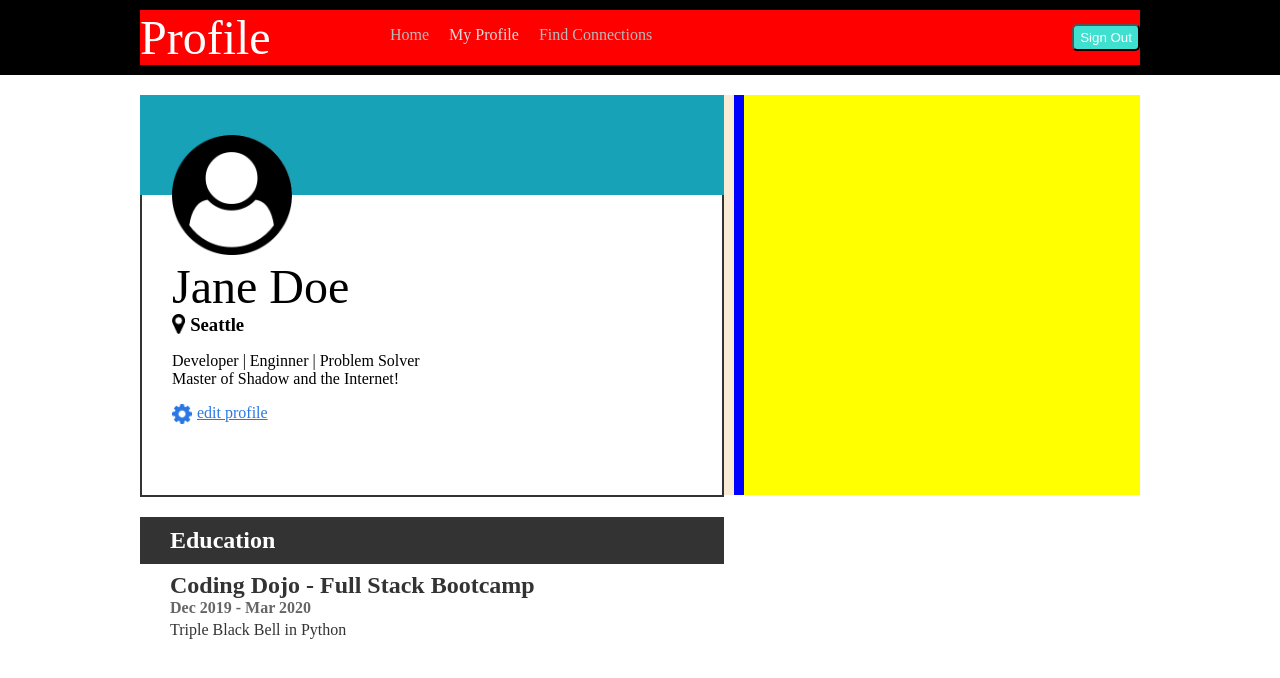
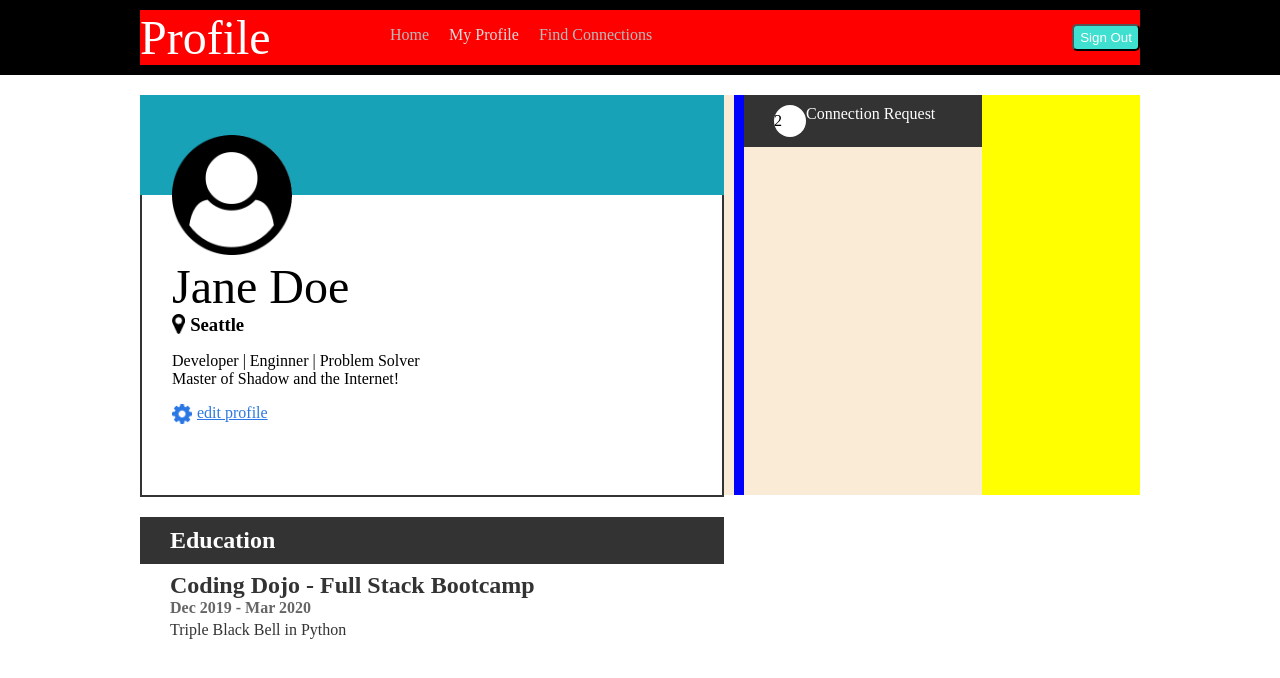
Before and after one commit to Rahumadat/pagina-de-perfil, a plain HTML site: page index.html in a window 1280 px wide. Drawn offline with Linux system fonts and the light colour scheme.

Commit message:
commit CARD v4

```diff
--- a/index.html
+++ b/index.html
@@ -58,8 +58,21 @@
                 <p>Triple Black Bell in Python</p>
             </div>
         </section>
+        <aside>
+            <section class="connection">
+                <div class="titulo">
+                    <div class="numero">
+                        <span>2</span>
+                    </div>
+                    <div class="texto">
+                        <span>Connection Request</span>
+                    </div>
+                </div>
+                <div class="detalle"></div>
 
-        <aside></aside>
+            </section>
+
+        </aside>
     </main>
 </body>
 </html>
--- a/style.css
+++ b/style.css
@@ -34,10 +34,6 @@ header nav {
 }
 header nav ul {
     display: flex;
-    /*flex-direction: row;
-    justify-content: flex-star;
-    align-items: stretch;
-    flex-wrap: nowrap;*/
 }
 header nav ul li {
     list-style: none;
@@ -156,3 +152,27 @@ main section .edu_descr p {
     font-size: 1em;
     padding-top: 4px;
 }
+/*ASIDE*/
+main aside {
+    display: flex;
+    flex-direction: column;
+}
+aside section .titulo {
+    display: flex;
+    flex-direction: row;
+    background-color: #333333;
+    color: #FFFFFF;
+    padding: 10px 30px;
+}
+aside section .titulo .numero {
+    background-color: #FFFFFF;
+    height: 2em;
+    width: 2em;
+    border-radius: 50%;
+}
+aside section .titulo .numero span {
+    color:#000000;
+    line-height: 2em;
+    width: 2em;
+
+}
```
